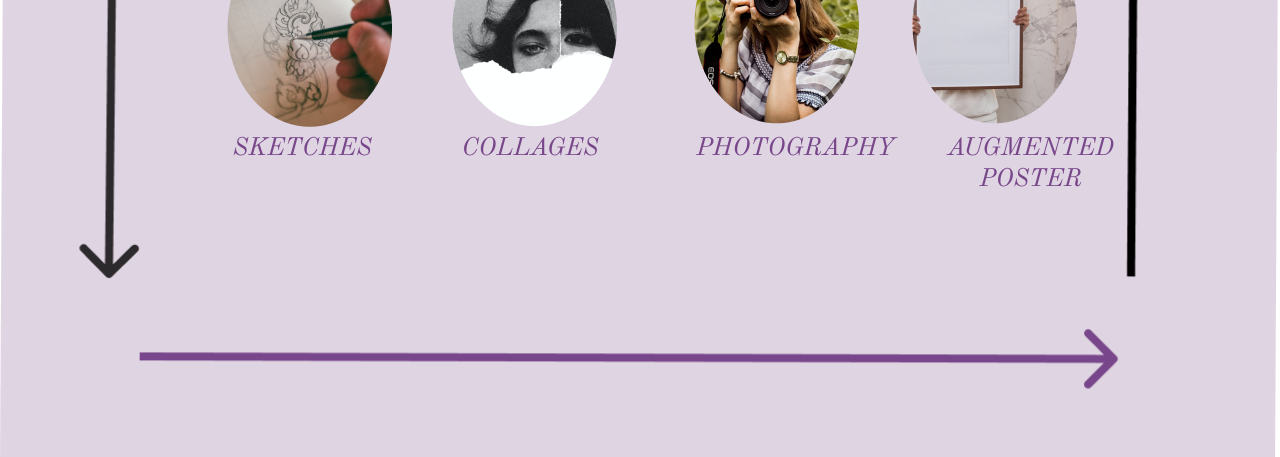
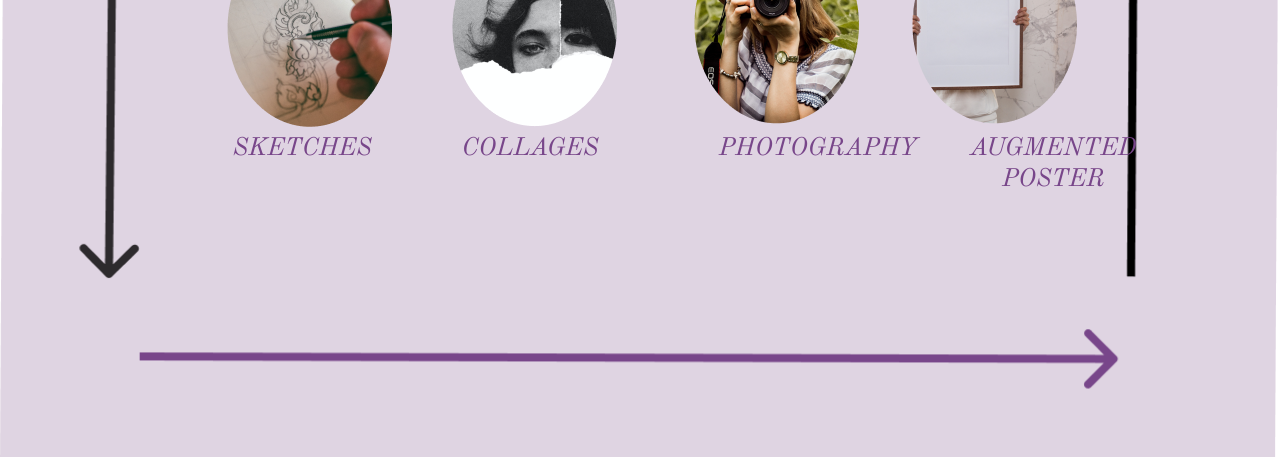
Before and after one commit to SHAMSEMARA/SHAMS, a plain HTML site: page gallery.html in a window 1280 px wide. Shown: the part 343-800 px from the top of the page. Drawn offline with nearby package versions, Linux system fonts and the light colour scheme.

Commit message:
Update Gallery

```diff
--- a/gallery.css
+++ b/gallery.css
@@ -64,7 +64,7 @@
     color: floralwhite;
 }
 #phto{
-    margin-left: 13%;
+    margin-left: 16%;
 }
 
 #phto:hover{
```
